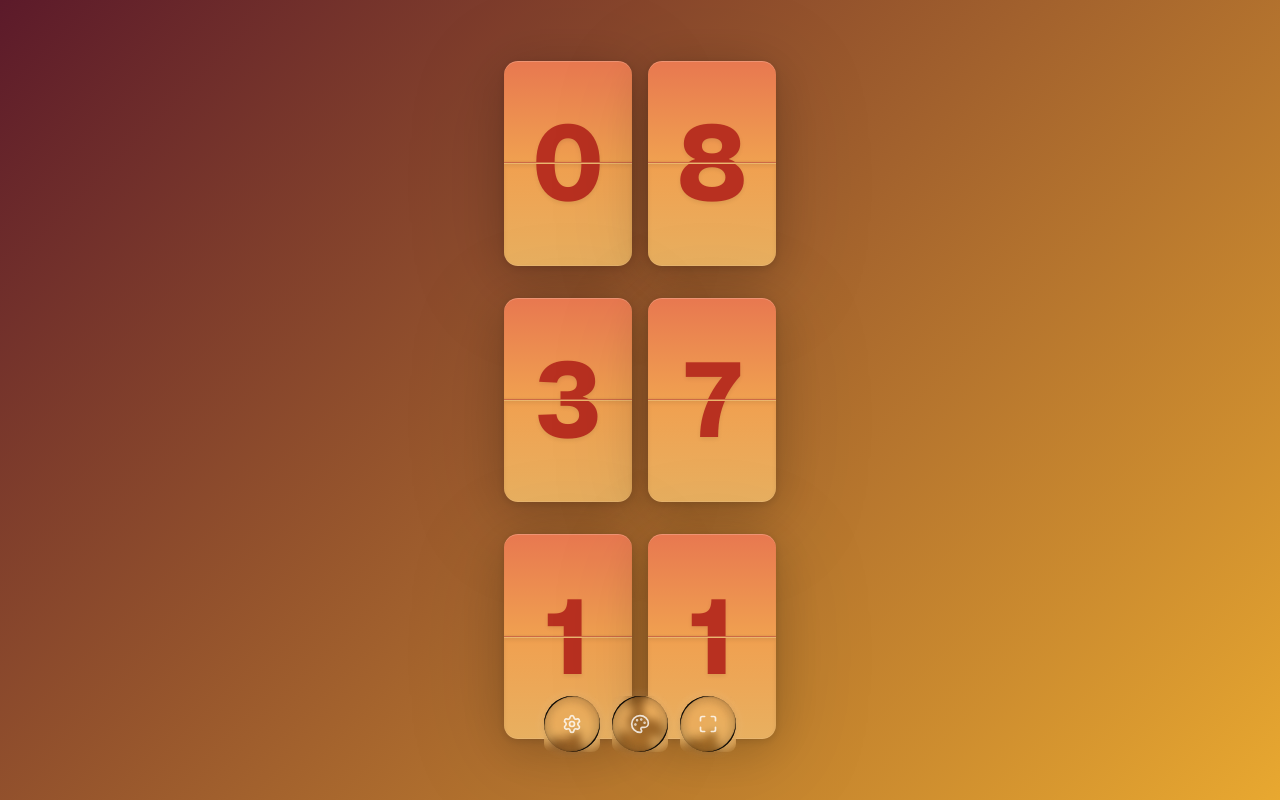
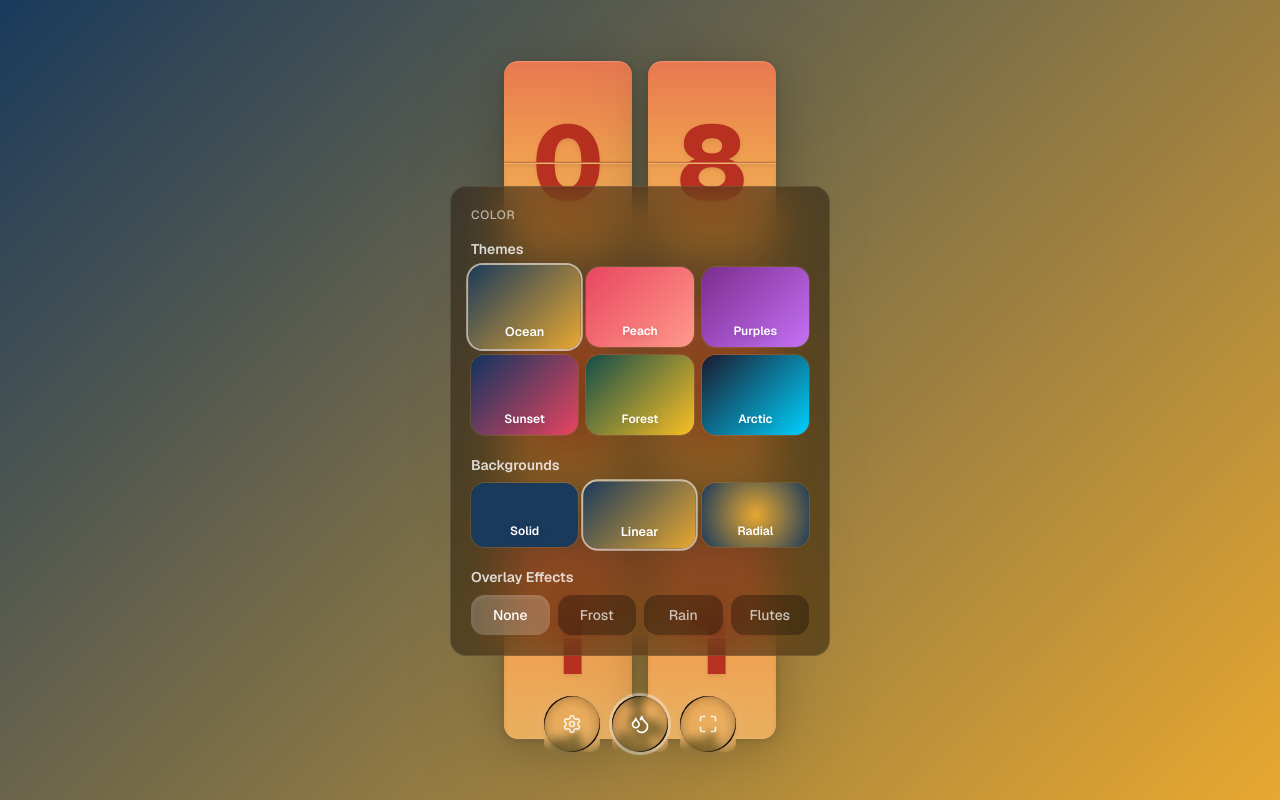
Before and after one commit to devohmycode/TravelPomo, a Next.js app: page / in a window 1280 px wide. Both pictures are taken after a click on the button 640 px from the left and 724 px from the top of the page. Built offline with nearby package versions, Linux system fonts and the light colour scheme.

Commit message:
feat: integrate ColorPanel with glass design and overlay effects
Create ColorPanel with themes, backgrounds, and overlay effects
and replace simple palette button; update FlipClock integration.

Co-authored-by: OhMyCode <245494865+devohmycode@users.noreply.github.com>

```diff
--- a/app/globals.css
+++ b/app/globals.css
@@ -279,3 +279,24 @@
     transform: rotateX(0deg);
   }
 }
+
+/* Rain overlay effect */
+.rain-overlay {
+  background-image:
+    radial-gradient(1px 1px at 10% 20%, rgba(255,255,255,0.3) 50%, transparent 50%),
+    radial-gradient(1px 1px at 30% 50%, rgba(255,255,255,0.25) 50%, transparent 50%),
+    radial-gradient(1px 1px at 50% 10%, rgba(255,255,255,0.2) 50%, transparent 50%),
+    radial-gradient(1px 1px at 70% 70%, rgba(255,255,255,0.3) 50%, transparent 50%),
+    radial-gradient(1px 1px at 90% 30%, rgba(255,255,255,0.2) 50%, transparent 50%);
+  background-size: 120px 180px;
+  animation: rain-fall 0.8s linear infinite;
+}
+
+@keyframes rain-fall {
+  0% {
+    background-position: 0 0;
+  }
+  100% {
+    background-position: -20px 180px;
+  }
+}
--- /dev/null
+++ b/components/color-panel.tsx
@@ -0,0 +1,192 @@
+"use client"
+
+type BackgroundType = "solid" | "linear" | "radial"
+type OverlayEffect = "none" | "frost" | "rain" | "flutes"
+
+interface ThemeOption {
+  a: string
+  b: string
+  label: string
+}
+
+const THEMES: ThemeOption[] = [
+  { a: "#1a3a5c", b: "#e8a830", label: "Ocean" },
+  { a: "#e94560", b: "#ff9a8b", label: "Peach" },
+  { a: "#7b2d8e", b: "#c471f5", label: "Purples" },
+  { a: "#0f3460", b: "#e94560", label: "Sunset" },
+  { a: "#134e4a", b: "#fbbf24", label: "Forest" },
+  { a: "#1a1a2e", b: "#00d2ff", label: "Arctic" },
+]
+
+interface ColorPanelProps {
+  activeThemeIndex: number
+  onThemeChange: (index: number) => void
+  backgroundType: BackgroundType
+  onBackgroundTypeChange: (type: BackgroundType) => void
+  overlayEffect: OverlayEffect
+  onOverlayEffectChange: (effect: OverlayEffect) => void
+  onClose: () => void
+}
+
+function PillButton({
+  label,
+  active,
+  onClick,
+}: {
+  label: string
+  active: boolean
+  onClick: () => void
+}) {
+  return (
+    <button
+      onClick={onClick}
+      className={`
+        rounded-xl px-4 py-2.5 text-sm font-medium transition-all duration-200
+        ${
+          active
+            ? "bg-white/20 text-white shadow-inner shadow-white/10"
+            : "bg-black/30 text-white/70 hover:bg-black/40 hover:text-white/90"
+        }
+      `}
+    >
+      {label}
+    </button>
+  )
+}
+
+function ThemePreview({
+  theme,
+  active,
+  onClick,
+}: {
+  theme: ThemeOption
+  active: boolean
+  onClick: () => void
+}) {
+  return (
+    <button
+      onClick={onClick}
+      className={`
+        relative rounded-xl overflow-hidden h-20 transition-all duration-200
+        ${active ? "ring-2 ring-white/60 scale-105" : "ring-1 ring-white/10 hover:ring-white/30"}
+      `}
+    >
+      <div
+        className="absolute inset-0"
+        style={{
+          background: `linear-gradient(135deg, ${theme.a} 0%, ${theme.b} 100%)`,
+        }}
+      />
+      <span className="relative text-white text-xs font-semibold drop-shadow-md flex items-end justify-center pb-2 h-full">
+        {theme.label}
+      </span>
+    </button>
+  )
+}
+
+function BgPreview({
+  type,
+  active,
+  color1,
+  color2,
+  onClick,
+}: {
+  type: BackgroundType
+  active: boolean
+  color1: string
+  color2: string
+  onClick: () => void
+}) {
+  const bgStyle =
+    type === "solid"
+      ? { background: color1 }
+      : type === "linear"
+        ? { background: `linear-gradient(135deg, ${color1} 0%, ${color2} 100%)` }
+        : { background: `radial-gradient(circle at center, ${color2} 0%, ${color1} 100%)` }
+
+  return (
+    <button
+      onClick={onClick}
+      className={`
+        relative rounded-xl overflow-hidden h-16 transition-all duration-200
+        ${active ? "ring-2 ring-white/60 scale-105" : "ring-1 ring-white/10 hover:ring-white/30"}
+      `}
+    >
+      <div className="absolute inset-0" style={bgStyle} />
+      <span className="relative text-white text-xs font-semibold drop-shadow-md flex items-end justify-center pb-2 h-full capitalize">
+        {type}
+      </span>
+    </button>
+  )
+}
+
+export function ColorPanel({
+  activeThemeIndex,
+  onThemeChange,
+  backgroundType,
+  onBackgroundTypeChange,
+  overlayEffect,
+  onOverlayEffectChange,
+  onClose,
+}: ColorPanelProps) {
+  const currentTheme = THEMES[activeThemeIndex] || THEMES[0]
+
+  return (
+    <div
+      className="animate-in slide-in-from-bottom-4 fade-in duration-300 w-[calc(100%-2rem)] sm:w-[380px] rounded-2xl border border-white/10 p-5 max-h-[60vh] overflow-y-auto"
+      style={{
+        background: "rgba(40, 30, 20, 0.55)",
+        backdropFilter: "blur(24px) saturate(1.4)",
+        WebkitBackdropFilter: "blur(24px) saturate(1.4)",
+      }}
+    >
+      <p className="text-white/60 text-xs font-medium uppercase tracking-wider mb-4">
+        Color
+      </p>
+
+      {/* Themes section */}
+      <p className="text-white/80 text-sm font-semibold mb-2">Themes</p>
+      <div className="grid grid-cols-3 gap-2 mb-5">
+        {THEMES.map((theme, i) => (
+          <ThemePreview
+            key={theme.label}
+            theme={theme}
+            active={activeThemeIndex === i}
+            onClick={() => onThemeChange(i)}
+          />
+        ))}
+      </div>
+
+      {/* Backgrounds section */}
+      <p className="text-white/80 text-sm font-semibold mb-2">Backgrounds</p>
+      <div className="grid grid-cols-3 gap-2 mb-5">
+        {(["solid", "linear", "radial"] as BackgroundType[]).map((type) => (
+          <BgPreview
+            key={type}
+            type={type}
+            active={backgroundType === type}
+            color1={currentTheme.a}
+            color2={currentTheme.b}
+            onClick={() => onBackgroundTypeChange(type)}
+          />
+        ))}
+      </div>
+
+      {/* Overlay Effects section */}
+      <p className="text-white/80 text-sm font-semibold mb-2">Overlay Effects</p>
+      <div className="grid grid-cols-4 gap-2">
+        {(["none", "frost", "rain", "flutes"] as OverlayEffect[]).map((effect) => (
+          <PillButton
+            key={effect}
+            label={effect.charAt(0).toUpperCase() + effect.slice(1)}
+            active={overlayEffect === effect}
+            onClick={() => onOverlayEffectChange(effect)}
+          />
+        ))}
+      </div>
+    </div>
+  )
+}
+
+export { THEMES }
+export type { BackgroundType, OverlayEffect }
--- a/components/flip-clock.tsx
+++ b/components/flip-clock.tsx
@@ -1,19 +1,16 @@
 "use client"
 
 import { useCallback, useEffect, useRef, useState } from "react"
-import { Maximize, Palette, Timer, Settings } from "lucide-react"
+import { Maximize, Timer, Settings, Droplets } from "lucide-react"
 import { FlipGroup } from "./flip-group"
 import { LiquidButton } from "./ui/liquid-glass-button"
 import { SettingsPanel } from "./settings-panel"
-
-const COLOR_THEMES = [
-  { a: "#1a3a5c", b: "#e8a830", label: "Bleu & Ambre" },
-  { a: "#5c1a2a", b: "#e8a830", label: "Bordeaux & Or" },
-  { a: "#0f3460", b: "#e94560", label: "Nuit & Corail" },
-  { a: "#1a1a2e", b: "#00d2ff", label: "Sombre & Cyan" },
-  { a: "#2d1b69", b: "#f97316", label: "Indigo & Orange" },
-  { a: "#134e4a", b: "#fbbf24", label: "Emeraude & Dore" },
-] as const
+import {
+  ColorPanel,
+  THEMES,
+  type BackgroundType,
+  type OverlayEffect,
+} from "./color-panel"
 
 type Mode = "clock" | "pomo" | "stopwatch"
 
@@ -62,13 +59,20 @@ export function FlipClock() {
   const [use24Hour, setUse24Hour] = useState(true)
   const [showSeconds, setShowSeconds] = useState(true)
   const [showSettings, setShowSettings] = useState(false)
+  const [showColorPanel, setShowColorPanel] = useState(false)
   const [themeIndex, setThemeIndex] = useState(0)
+  const [bgType, setBgType] = useState<BackgroundType>("linear")
+  const [overlay, setOverlay] = useState<OverlayEffect>("none")
 
   // Clock state
-  const [time, setTime] = useState<{ hours: string; minutes: string; seconds: string } | null>(null)
+  const [time, setTime] = useState<{
+    hours: string
+    minutes: string
+    seconds: string
+  } | null>(null)
 
   // Pomodoro state
-  const [pomoRemaining, setPomoRemaining] = useState(25 * 60) // 25 min
+  const [pomoRemaining, setPomoRemaining] = useState(25 * 60)
   const [pomoRunning, setPomoRunning] = useState(false)
 
   // Stopwatch state
@@ -78,9 +82,11 @@ export function FlipClock() {
   // Background animation
   const bgRef = useRef<HTMLDivElement>(null)
   const rafRef = useRef<number>(0)
-  const theme = COLOR_THEMES[themeIndex]
+  const theme = THEMES[themeIndex]
   const themeRef = useRef(theme)
+  const bgTypeRef = useRef(bgType)
   themeRef.current = theme
+  bgTypeRef.current = bgType
 
   const animateBg = useCallback(() => {
     const el = bgRef.current
@@ -90,9 +96,17 @@ export function FlipClock() {
     const mix = (Math.sin(t * Math.PI * 2 - Math.PI / 2) + 1) / 2
     const colorA = hexToRgb(themeRef.current.a)
     const colorB = hexToRgb(themeRef.current.b)
-    const startColor = lerpColor(colorA, colorB, mix)
-    const endColor = lerpColor(colorB, colorA, mix)
-    el.style.background = `linear-gradient(135deg, ${startColor} 0%, ${endColor} 100%)`
+    const c1 = lerpColor(colorA, colorB, mix)
+    const c2 = lerpColor(colorB, colorA, mix)
+
+    const currentBgType = bgTypeRef.current
+    if (currentBgType === "solid") {
+      el.style.background = c1
+    } else if (currentBgType === "radial") {
+      el.style.background = `radial-gradient(circle at 50% 50%, ${c2} 0%, ${c1} 100%)`
+    } else {
+      el.style.background = `linear-gradient(135deg, ${c1} 0%, ${c2} 100%)`
+    }
     rafRef.current = requestAnimationFrame(animateBg)
   }, [])
 
@@ -142,10 +156,6 @@ export function FlipClock() {
     }
   }
 
-  const cycleTheme = () => {
-    setThemeIndex((prev) => (prev + 1) % COLOR_THEMES.length)
-  }
-
   const handleModeChange = (newMode: Mode) => {
     setMode(newMode)
     if (newMode === "pomo") {
@@ -178,19 +188,57 @@ export function FlipClock() {
   }
 
   const handleTimerTap = () => {
-    if (mode === "pomo") {
-      setPomoRunning((r) => !r)
-    } else if (mode === "stopwatch") {
-      setSwRunning((r) => !r)
-    }
+    if (mode === "pomo") setPomoRunning((r) => !r)
+    else if (mode === "stopwatch") setSwRunning((r) => !r)
   }
 
   const isTimerActive =
     (mode === "pomo" && pomoRunning) || (mode === "stopwatch" && swRunning)
 
+  const togglePanel = (panel: "settings" | "color") => {
+    if (panel === "settings") {
+      setShowSettings((s) => !s)
+      if (!showSettings) setShowColorPanel(false)
+    } else {
+      setShowColorPanel((s) => !s)
+      if (!showColorPanel) setShowSettings(false)
+    }
+  }
+
   return (
     <main className="relative min-h-svh overflow-hidden">
+      {/* Animated background */}
       <div ref={bgRef} className="absolute inset-0" style={{ zIndex: 0 }} />
+
+      {/* Overlay effects */}
+      {overlay === "frost" && (
+        <div
+          className="absolute inset-0 pointer-events-none"
+          style={{
+            zIndex: 0,
+            backdropFilter: "blur(2px) brightness(1.05)",
+            WebkitBackdropFilter: "blur(2px) brightness(1.05)",
+            background:
+              "repeating-linear-gradient(0deg, transparent, transparent 2px, rgba(255,255,255,0.03) 2px, rgba(255,255,255,0.03) 4px)",
+          }}
+        />
+      )}
+      {overlay === "rain" && (
+        <div
+          className="absolute inset-0 pointer-events-none rain-overlay"
+          style={{ zIndex: 0 }}
+        />
+      )}
+      {overlay === "flutes" && (
+        <div
+          className="absolute inset-0 pointer-events-none"
+          style={{
+            zIndex: 0,
+            background:
+              "repeating-linear-gradient(90deg, transparent, transparent 8px, rgba(255,255,255,0.04) 8px, rgba(255,255,255,0.04) 10px)",
+          }}
+        />
+      )}
 
       {/* Clock display */}
       <div
@@ -222,43 +270,74 @@ export function FlipClock() {
         </div>
       )}
 
+      {/* Color panel */}
+      {showColorPanel && (
+        <div
+          className="absolute inset-x-0 flex justify-center px-4"
+          style={{ zIndex: 10, bottom: "18%" }}
+        >
+          <ColorPanel
+            activeThemeIndex={themeIndex}
+            onThemeChange={setThemeIndex}
+            backgroundType={bgType}
+            onBackgroundTypeChange={setBgType}
+            overlayEffect={overlay}
+            onOverlayEffectChange={setOverlay}
+            onClose={() => setShowColorPanel(false)}
+          />
+        </div>
+      )}
+
       {/* Buttons */}
       <div
         className="absolute bottom-[8%] sm:bottom-[6%] inset-x-0 flex justify-center gap-3"
         style={{ zIndex: 11 }}
       >
-        {/* Timer play/pause (only in pomo/stopwatch) */}
         {mode !== "clock" && (
           <LiquidButton
             size="icon"
             onClick={handleTimerTap}
             aria-label={isTimerActive ? "Pause" : "Demarrer"}
             className={`rounded-full size-12 sm:size-14 transition-all duration-200 ${
-              isTimerActive ? "ring-2 ring-white/40 ring-offset-1 ring-offset-transparent" : ""
+              isTimerActive
+                ? "ring-2 ring-white/40 ring-offset-1 ring-offset-transparent"
+                : ""
             }`}
           >
-            <Timer className={`size-4 sm:size-5 ${isTimerActive ? "text-white" : "text-white/80"}`} />
+            <Timer
+              className={`size-4 sm:size-5 ${isTimerActive ? "text-white" : "text-white/80"}`}
+            />
           </LiquidButton>
         )}
 
         <LiquidButton
           size="icon"
-          onClick={() => setShowSettings((s) => !s)}
+          onClick={() => togglePanel("settings")}
           aria-label="Parametres"
           className={`rounded-full size-12 sm:size-14 transition-all duration-200 ${
-            showSettings ? "ring-2 ring-white/40 ring-offset-1 ring-offset-transparent" : ""
+            showSettings
+              ? "ring-2 ring-white/40 ring-offset-1 ring-offset-transparent"
+              : ""
           }`}
         >
-          <Settings className={`size-4 sm:size-5 ${showSettings ? "text-white" : "text-white/80"}`} />
+          <Settings
+            className={`size-4 sm:size-5 ${showSettings ? "text-white" : "text-white/80"}`}
+          />
         </LiquidButton>
 
         <LiquidButton
           size="icon"
-          onClick={cycleTheme}
-          aria-label="Changer les couleurs"
-          className="rounded-full size-12 sm:size-14"
+          onClick={() => togglePanel("color")}
+          aria-label="Couleurs"
+          className={`rounded-full size-12 sm:size-14 transition-all duration-200 ${
+            showColorPanel
+              ? "ring-2 ring-white/40 ring-offset-1 ring-offset-transparent"
+              : ""
+          }`}
         >
-          <Palette className="size-4 sm:size-5 text-white/80" />
+          <Droplets
+            className={`size-4 sm:size-5 ${showColorPanel ? "text-white" : "text-white/80"}`}
+          />
         </LiquidButton>
 
         <LiquidButton
```
